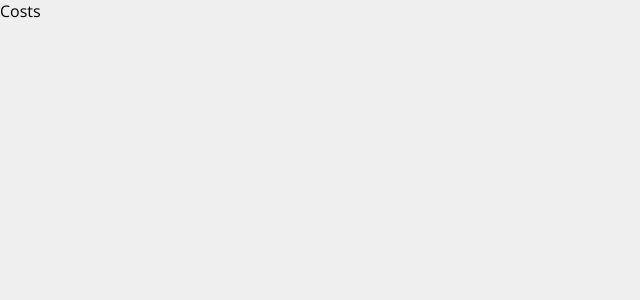
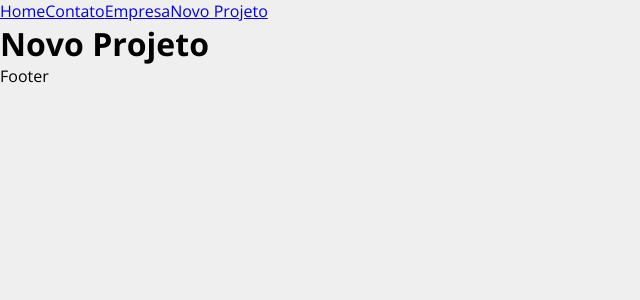
Before and after one commit to joaonascimentooo/Costs, a JavaScript app: page /newproject in a window 1280 px wide. Shown: the top 300 px of the page, without its empty margins (0-640 px from the left). Built offline with nearby package versions, Linux system fonts and the light colour scheme; the HTML template or start-up script is replaced by a standard one.

Commit message:
Adicionando rotas

```diff
--- a/src/App.js
+++ b/src/App.js
@@ -1,8 +1,28 @@
+import { BrowserRouter as Router, Routes, Route, Link } from 'react-router-dom';
+import Home from './components/pages/Home';
+import Contact from './components/pages/Contact';
+import NewProject from './components/pages/NewProject';
+import Company from './components/pages/Company.js';
+
 function App() {
   return (
-    <div className="App">
-    <p>Costs</p>
-    </div>
+    <Router>
+      <div>
+        <Link to="/">Home</Link>
+        <Link to="/contact">Contato</Link>
+        <Link to="/company">Empresa</Link>
+        <Link to="/newproject">Novo Projeto</Link>
+      </div>
+
+      <Routes>
+        <Route path="/" element={<Home />} />
+        <Route path="/company" element={<Company />} />
+        <Route path="/contact" element={<Contact />} />
+        <Route path="/newproject" element={<NewProject />} />
+      </Routes>
+
+      <p>Footer</p>
+    </Router>
   );
 }
 
--- /dev/null
+++ b/src/components/pages/Company.js
@@ -0,0 +1,8 @@
+function Company(){
+    return(
+        <h1>
+            Companhia
+        </h1>
+    )
+}
+export default Company
--- /dev/null
+++ b/src/components/pages/Contact.js
@@ -0,0 +1,6 @@
+function Contact(){
+    return(
+        <h1>Contato</h1>
+    )
+}
+export default Contact
--- /dev/null
+++ b/src/components/pages/Home.js
@@ -0,0 +1,6 @@
+function Home(){
+    return(
+        <h1>Home</h1>
+    )
+}
+export default Home
--- /dev/null
+++ b/src/components/pages/NewProject.js
@@ -0,0 +1,6 @@
+function NewProject(){
+    return(
+        <h1>Novo Projeto</h1>
+    )
+}
+export default NewProject
```
Also changed, not shown: src/components/layouts/Container.js (added, +11 -0 lines), src/components/layouts/Container.module.css (added, +11 -0 lines).
